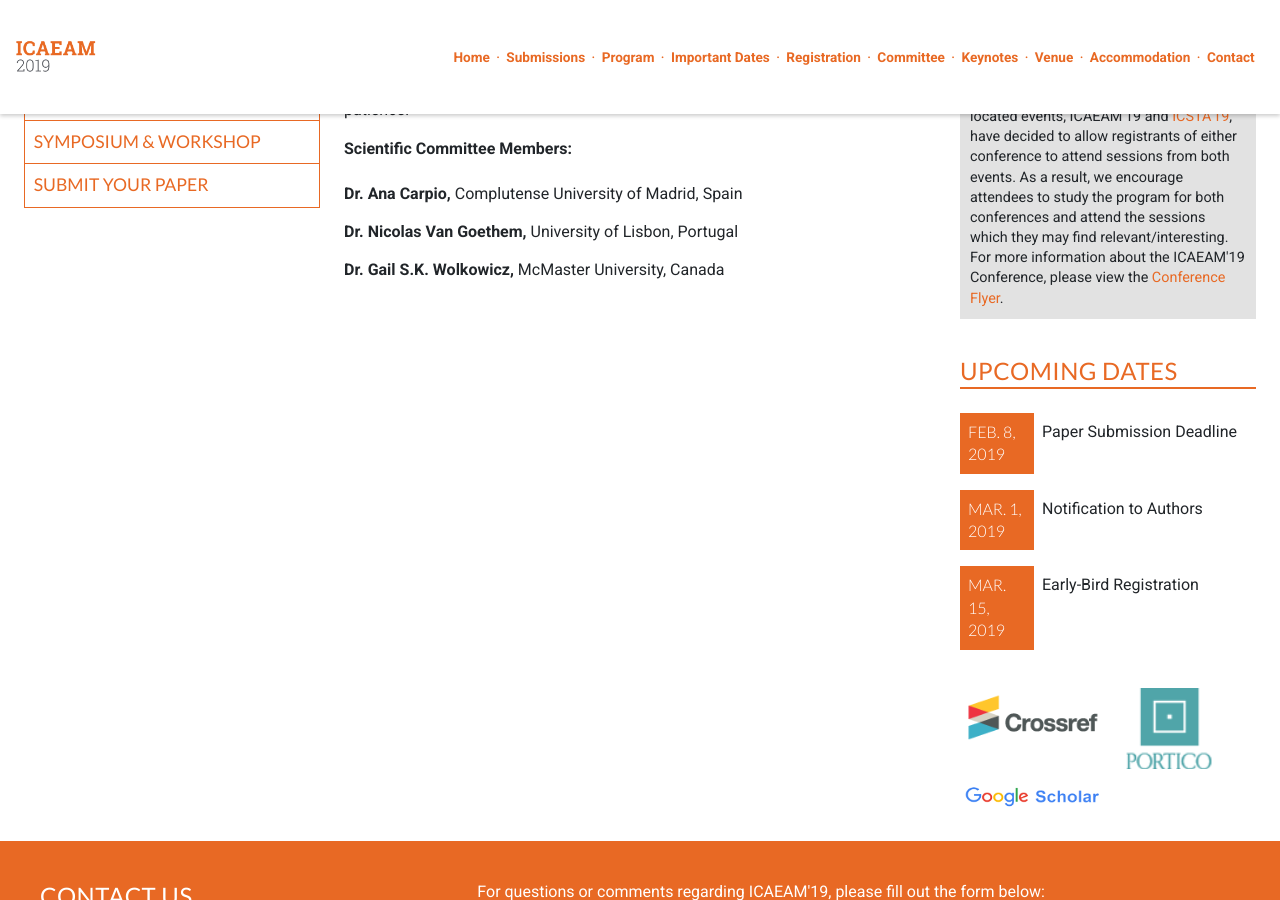
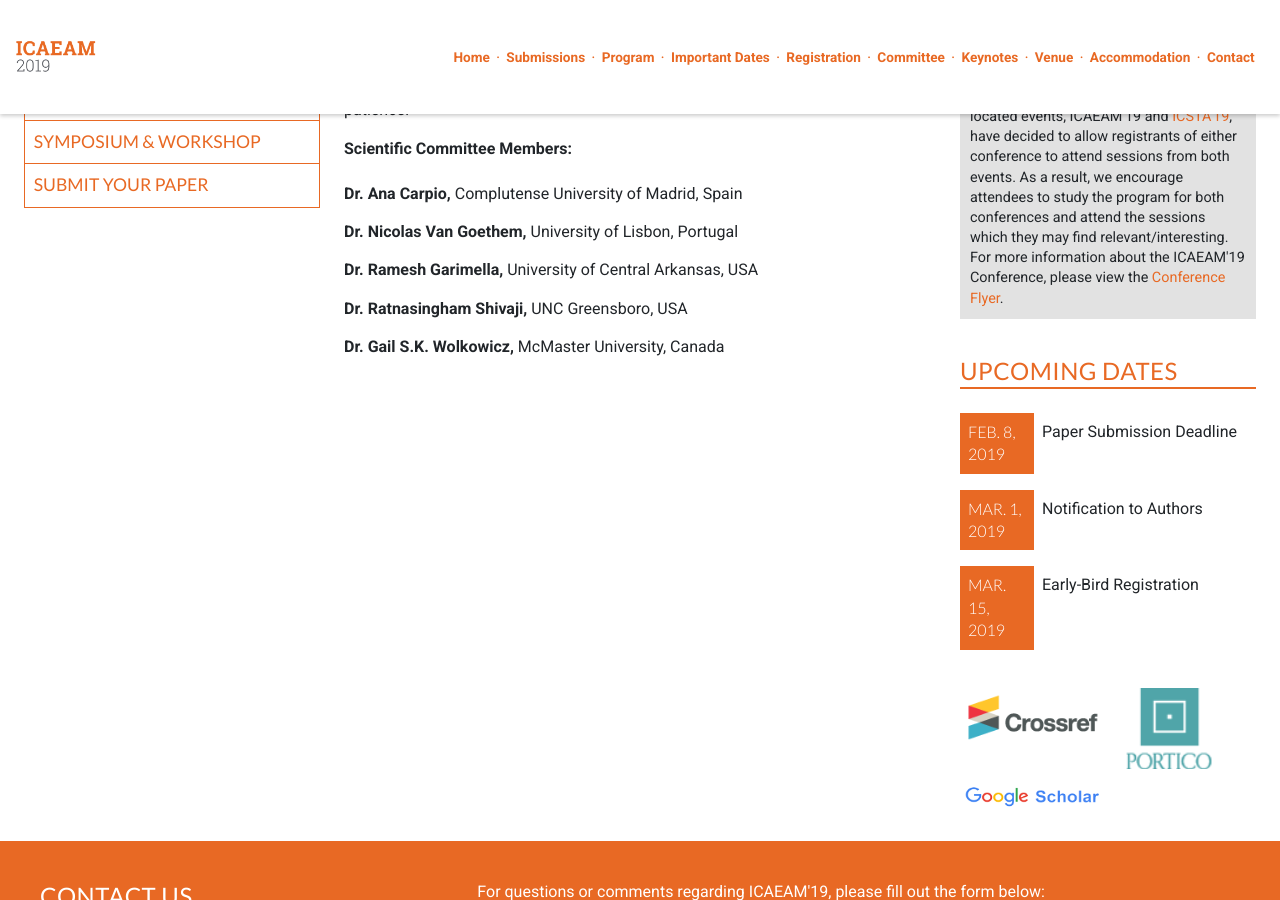
Before and after one commit to intaset/icaeam, a Jekyll site: the page built from committee.html, in a window 1280 px wide and 900 px high, scrolled down 427 px. Built offline with Jekyll 4.4.1, drawn with Linux system fonts in a browser that asks for light colours; nearby versions of some CDN libraries; Markdown is read by kramdown in place of the engine named in the settings; comment, search, counter and statistics services are not loaded.

Commit message:
added sc

```diff
--- a/committee.html
+++ b/committee.html
@@ -13,7 +13,10 @@ keyword: heat transfer conference, cfd conference, fluid flow conference,  energ
 
     <p class="body"><b>Dr. Ana Carpio,</b> Complutense University of Madrid, Spain</p>
     <p class="body"><b>Dr. Nicolas Van Goethem,</b> University of Lisbon, Portugal</p>
+    <p class="body"><b>Dr. Ramesh Garimella,</b> University of Central Arkansas, USA</p>
+    <p class="body"><b>Dr. Ratnasingham Shivaji,</b> UNC Greensboro, USA</p>
     <p class="body"><b>Dr. Gail S.K. Wolkowicz,</b> McMaster University, Canada</p>
+
 
   </div>
   </div>
```
Also changed, not shown: 1 other file.
